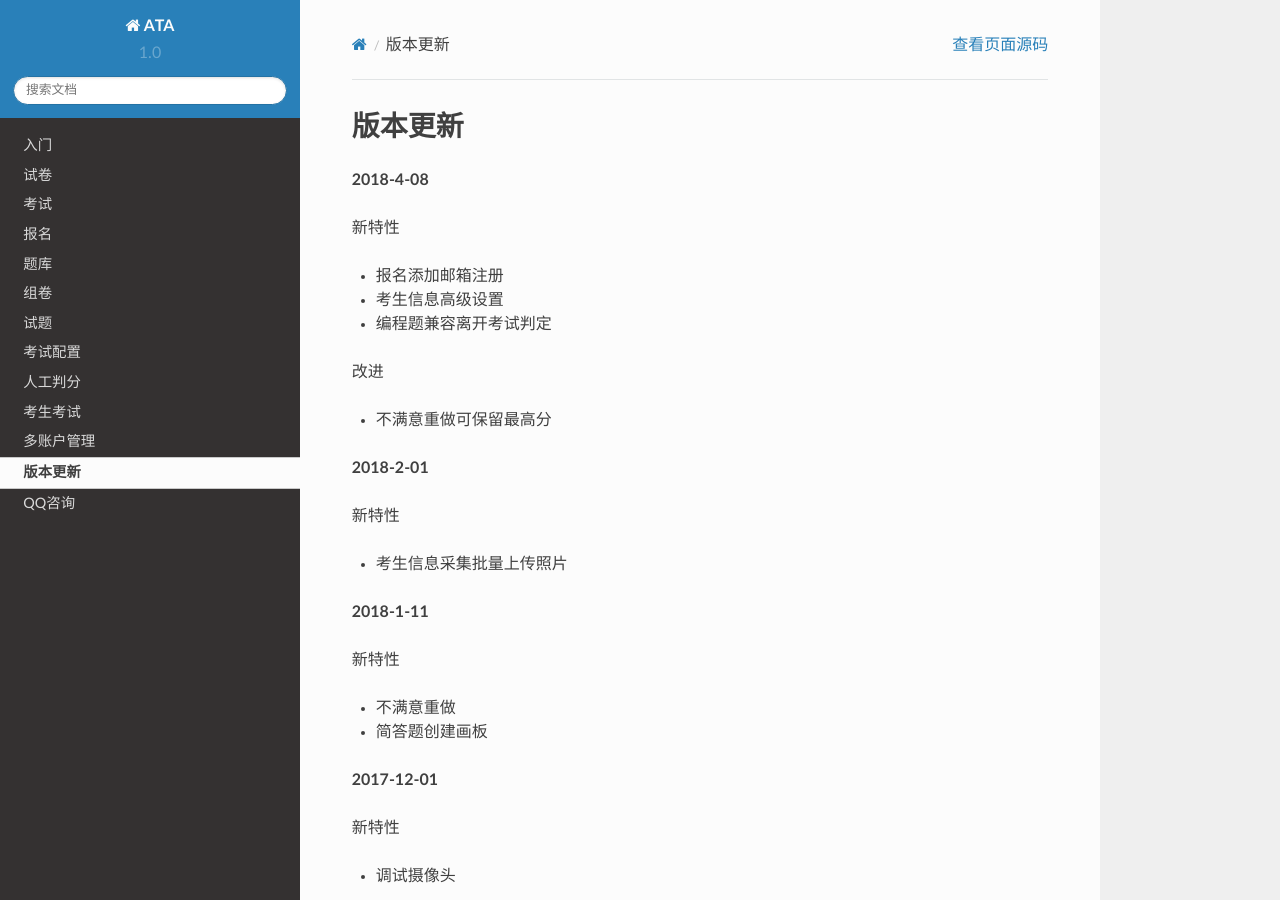
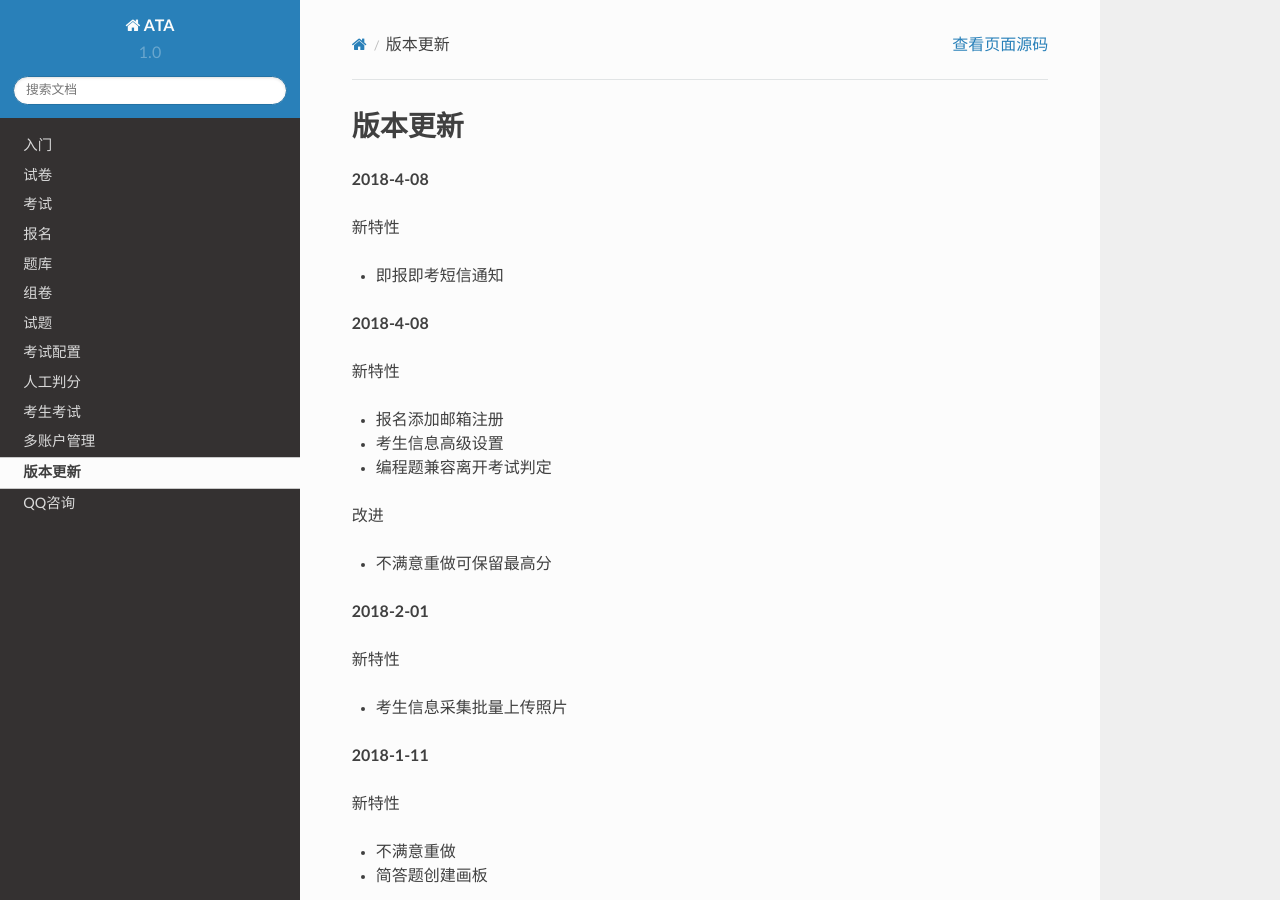
Before and after one commit to yaozhifeng/eztest_doc, a Sphinx documentation site: the page built from docs/source/releasenote.rst, in a window 1280 px wide and 900 px high. Built offline with Sphinx 7.4.7 and the Read the Docs theme 2.0.0, drawn with Linux system fonts in a browser that asks for light colours.

Commit message:
releasenote

```diff
--- a/docs/source/releasenote.rst
+++ b/docs/source/releasenote.rst
@@ -1,5 +1,11 @@
 版本更新
 ===============
+
+**2018-4-08**
+
+新特性
+
+- 即报即考短信通知
 
 **2018-4-08**
 
```
